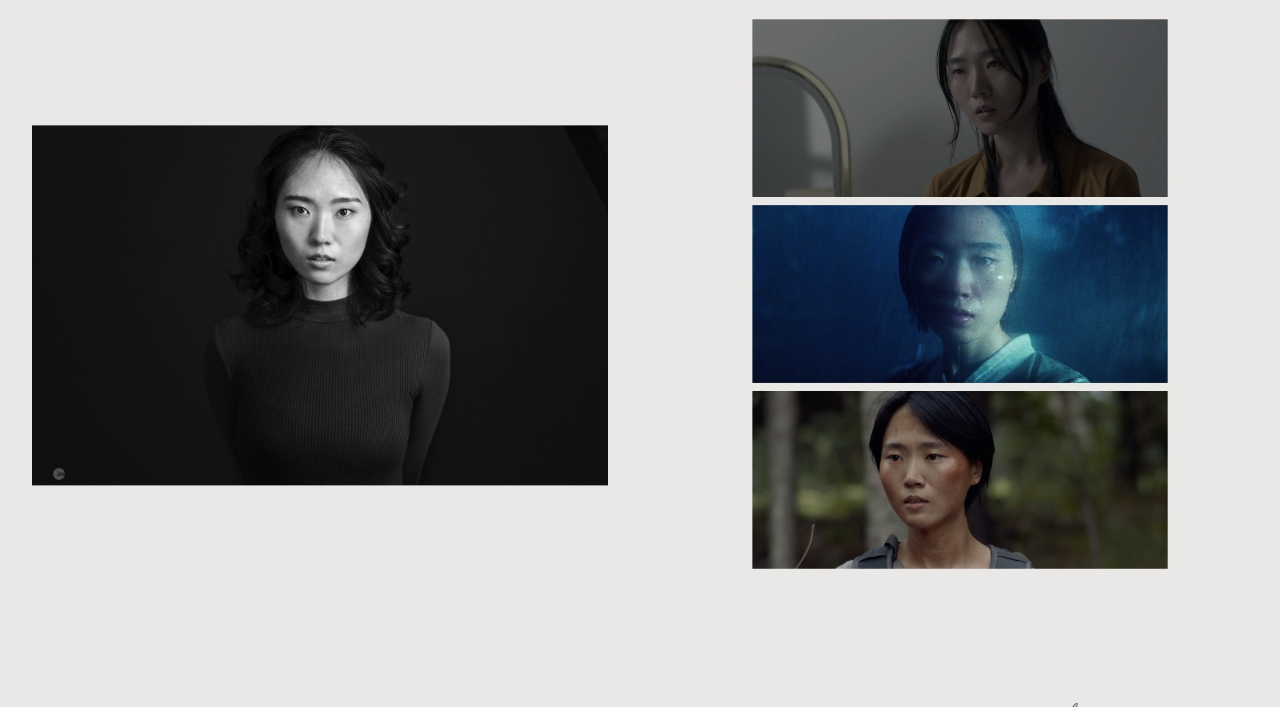
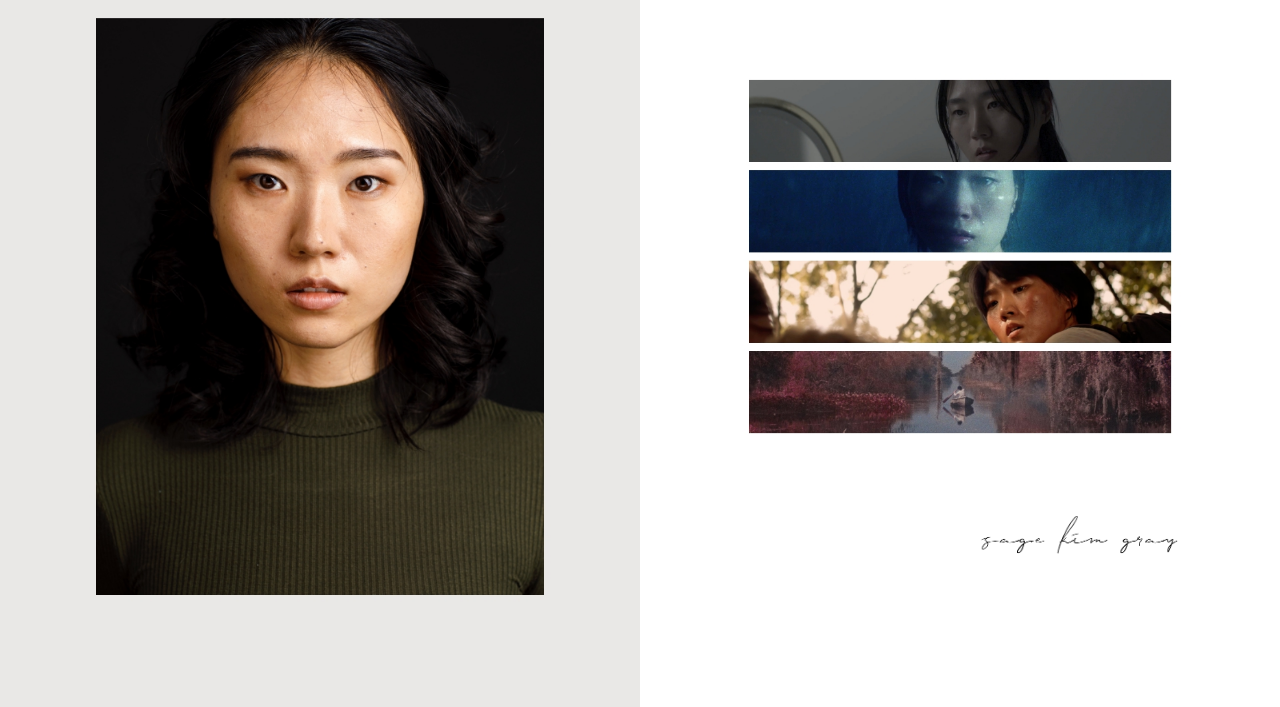
Before and after one commit to sagekgray/My-Website, a plain HTML site: page index.html in a window 1280 px wide. Shown: the part 93-800 px from the top of the page. Drawn offline with nearby package versions, Linux system fonts and the light colour scheme.

Commit message:
sagekimgray

```diff
--- a/css/style.css
+++ b/css/style.css
@@ -362,6 +362,7 @@ p {
 
 .RightContent {
 	overflow: auto;
+	background-color: #ffffff;
 }
 
 @media (min-width: 1200px) {
@@ -378,7 +379,7 @@ p {
 }
 
 .background-1 {
-	background-image: url("../img/collage.jpg");
+	background-image: url("../img/collage2.jpg");
 }
 
 .background-2 {
@@ -386,8 +387,8 @@ p {
 }
 
 .split-image-right {
-	padding-top: 2rem;
-	padding-bottom: 2rem;
+	padding-top: 6rem;
+	padding-bottom: 0rem;
 }
 
 .hello {
@@ -397,8 +398,8 @@ p {
 }
 
 .signature {
-	padding-top: 2rem;
-	height: 6rem;
+	padding-top: 0rem;
+	height: 4rem;
 }
 
 
--- a/index.html
+++ b/index.html
@@ -41,9 +41,7 @@
                      <div class="col-9">
                         <div class="row">
                            <div class="">
-                              <img class="img-fluid pt-5 pb-5" src="img/reel.jpg" alt="Photo">
-                              <p>
-                              </p>
+                              <img class="img-fluid pt-5 pb-5" src="img/reel2.jpg" alt="Photo">
                               <img class="signature float-right" src="img/signature.png" alt="Signature">
                            </div>
                         </div>
```
Also changed, not shown: about.html (+1 -1 lines), contact.html (+0 -1 lines), img/collage2.jpg (added), img/reel2.jpg (added), 5 other files.
